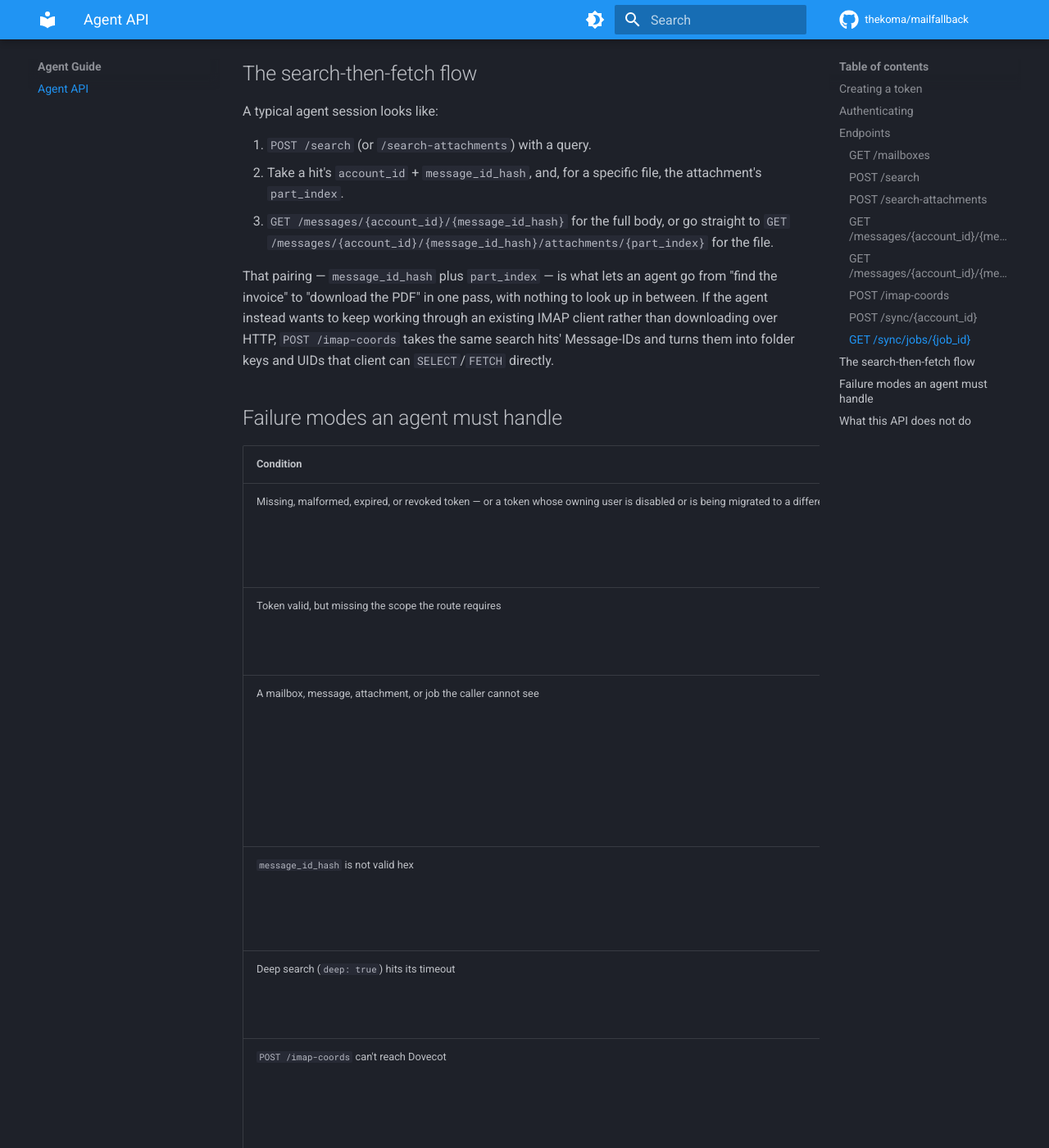
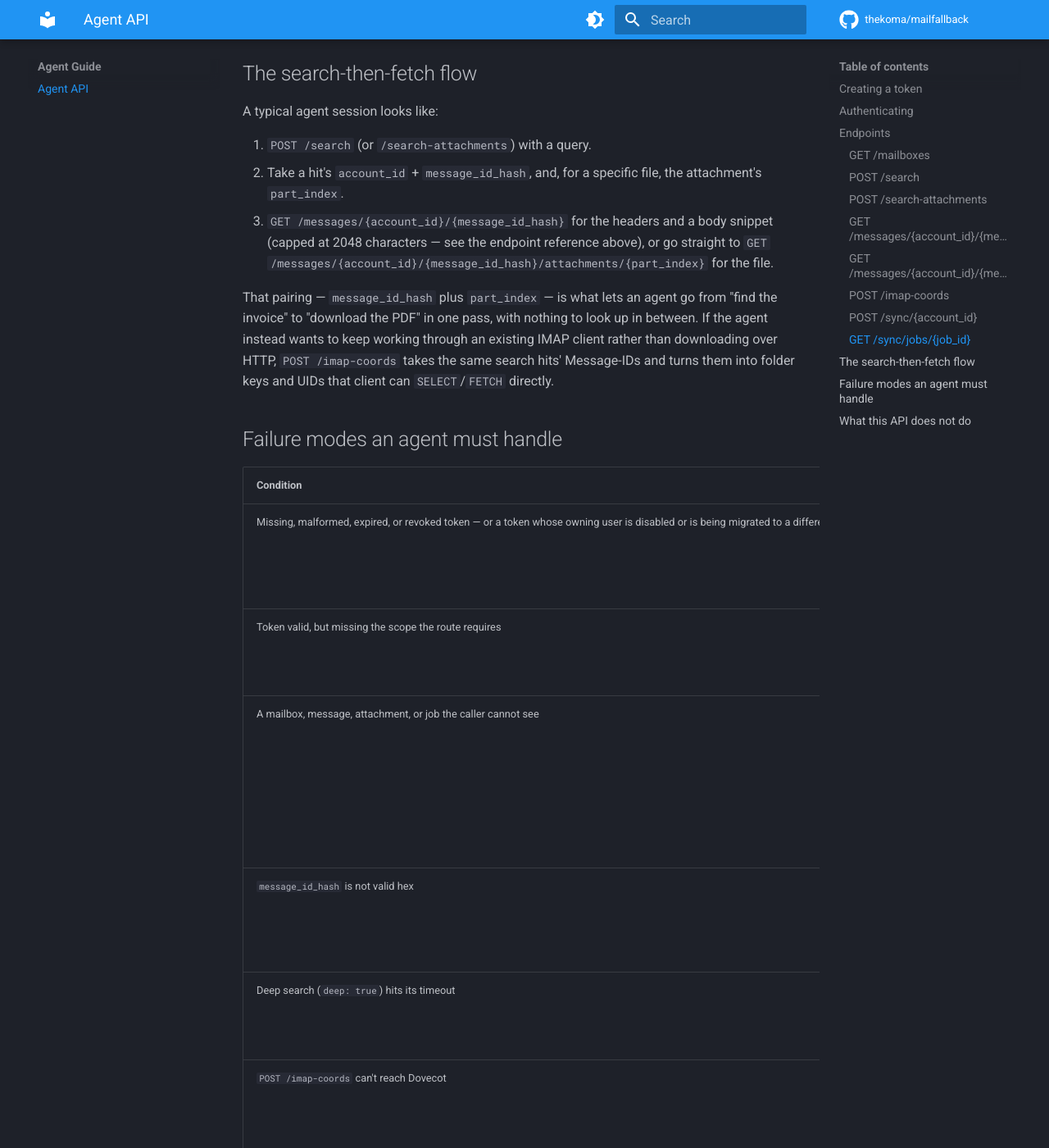
Before and after one commit to thekoma/mailfallback, an MkDocs documentation site: the page built from docs/src/guides/agent-api.md, in a window 1280 px wide and 1400 px high, scrolled down 6725 px. Shown: the whole window at 82% size. Built offline with MkDocs 1.6.1 and Material for MkDocs 9.7.7, drawn with Linux system fonts in a browser that asks for light colours; comment, search, counter and statistics services are not loaded; some of the changed text lies outside the part shown.

Commit message:
docs(agent-api): correct the walkthrough, and document last_used_at timing
- CLAUDE.md: note that AppCredential.last_used_at/last_used_kind are
  written during authentication, before the scope gate — a token refused
  with 403 for a missing scope still records a use, because the field
  means "this credential authenticated", not "this request was
  authorized".
- docs/src/guides/agent-api.md: the search-then-fetch walkthrough's step
  3 said GET /messages returns "the full body"; it returns a snippet
  capped at 2048 characters, matching the endpoint reference above it.
  Also added the 502 "attachment too large to extract" case, and the 409
  guard/pause outcomes trigger_sync now enforces, to the failure-modes
  table.

```diff
--- a/docs/src/guides/agent-api.md
+++ b/docs/src/guides/agent-api.md
@@ -342,8 +342,10 @@
 1. `POST /search` (or `/search-attachments`) with a query.
 2. Take a hit's `account_id` + `message_id_hash`, and, for a specific file,
    the attachment's `part_index`.
-3. `GET /messages/{account_id}/{message_id_hash}` for the full body, or go
-   straight to `GET /messages/{account_id}/{message_id_hash}/attachments/{part_index}`
+3. `GET /messages/{account_id}/{message_id_hash}` for the headers and a body
+   snippet (capped at 2048 characters — see the endpoint reference above),
+   or go straight to
+   `GET /messages/{account_id}/{message_id_hash}/attachments/{part_index}`
    for the file.
 
 That pairing — `message_id_hash` plus `part_index` — is what lets an agent go
@@ -364,6 +366,8 @@
 | Deep search (`deep: true`) hits its timeout | `200` with `"partial": true` | Results so far, not everything checked. Not an error. |
 | `POST /imap-coords` can't reach Dovecot | `200` with `"imap_unavailable": true` | The IDs in `missing` were never checked — retry, don't conclude the mail is gone. |
 | `POST /sync/{account_id}` on a mailbox already syncing | `200` with `"already_queued": true` | The existing job is returned; nothing further needed. |
+| `POST /sync/{account_id}` on a suspended or migrating account, or a self-recovering pause | `409` | Refused, naming the reason. Unlike the web UI, this route never overrides a pause on the caller's behalf — an agent cannot weigh burning the provider's daily quota the way a human triggering it manually can. |
+| The attachment behind a download exceeds the internal extraction cap | `502` with `"attachment too large to extract"` | The message bytes were found but are too large to safely parse for that one part; not an authentication or authorization outcome. |
 
 ## What this API does not do
 
```
Also changed, not shown: CLAUDE.md (+1 -1 lines).
